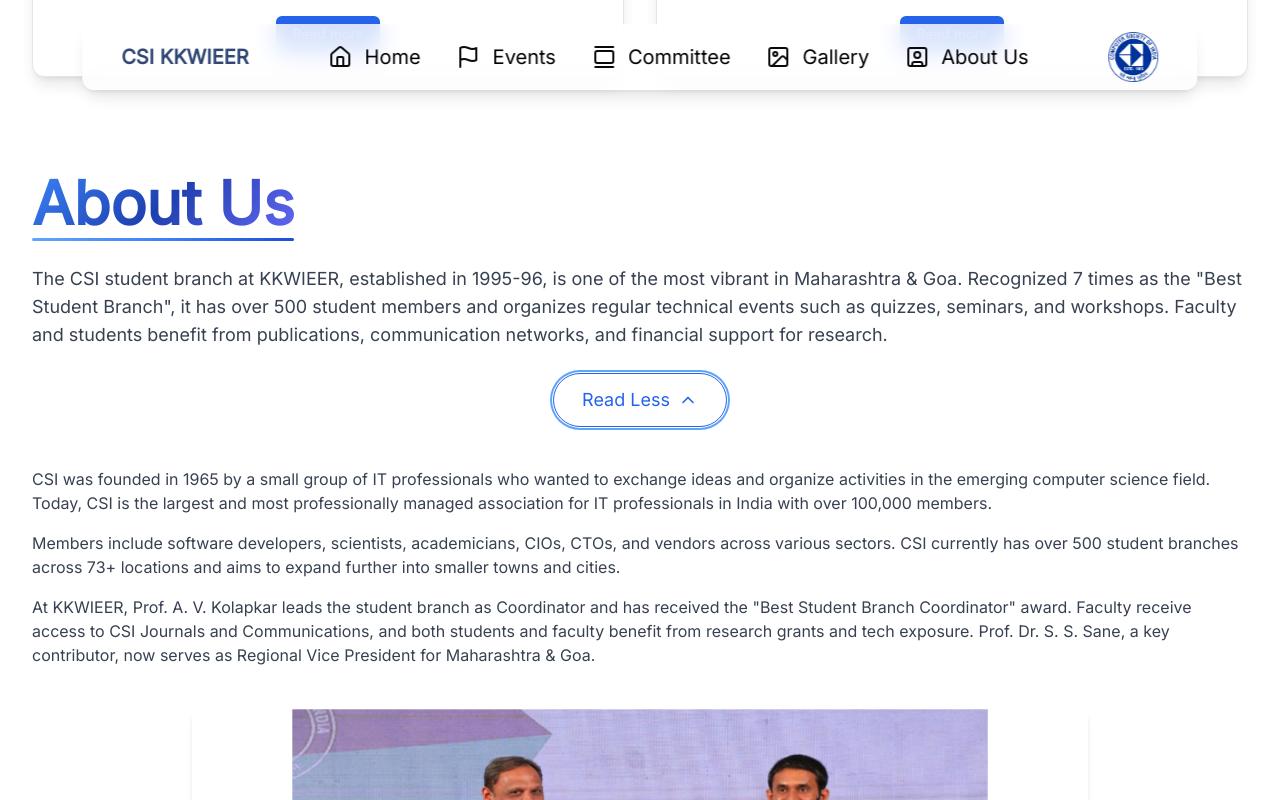
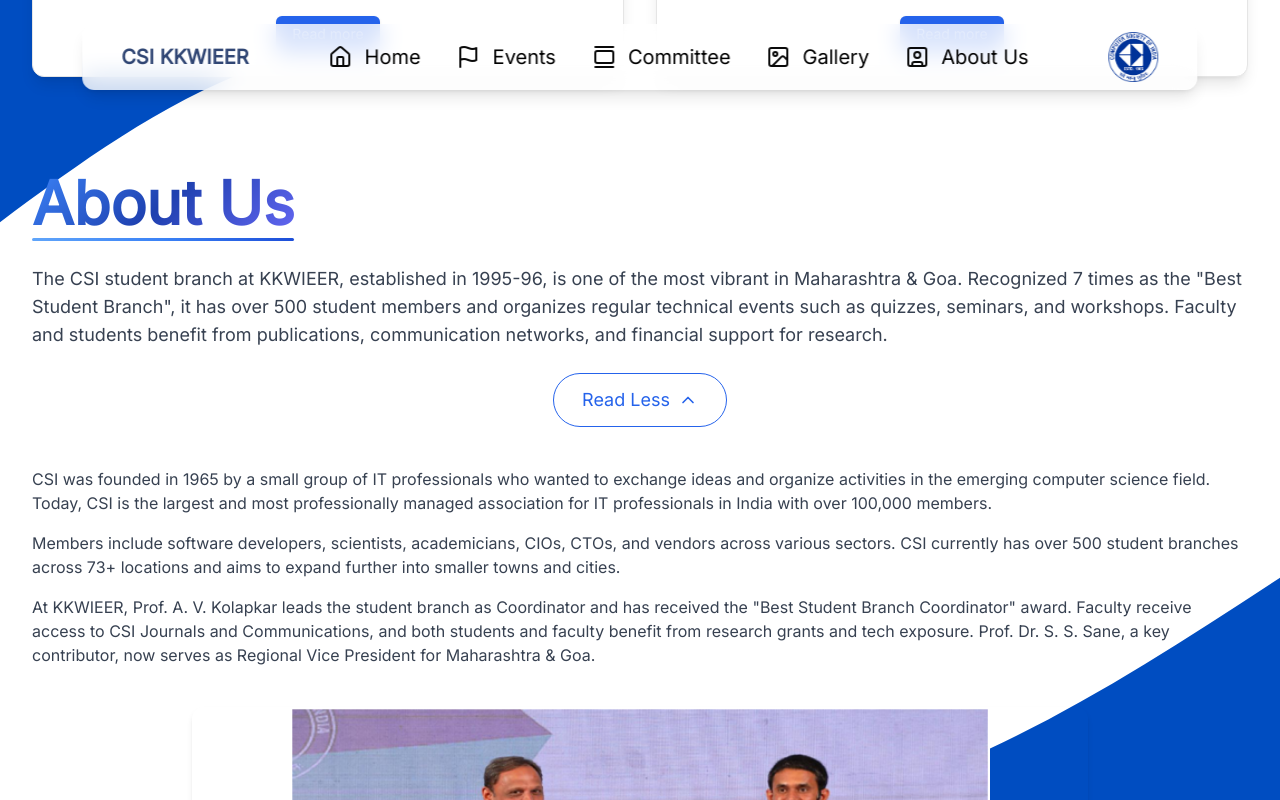
Before and after one commit to Sarthak2477/CSI-KKWIEER, a React (Vite) app: page / in a window 1280 px wide. Both pictures are taken after a click on the button "Read More". Shown: the part 1155-1955 px from the top of the page. Built offline with nearby package versions, Linux system fonts and the light colour scheme.

Commit message:
backgroubn and some design changes

```diff
--- a/src/screens/Home/Home.tsx
+++ b/src/screens/Home/Home.tsx
@@ -65,12 +65,45 @@ export const Home = (): JSX.Element => {
 
   return (
     <div className="relative w-full min-h-screen overflow-hidden">
-      {/* DarkVeil Background */}
-      <div className="absolute inset-0 -z-10">
+      {/* Tech-inspired SVG Background */}
+      <div className="fixed inset-0 w-full h-full z-0">
+  <svg
+    id="visual"
+    viewBox="0 0 540 960"
+    preserveAspectRatio="xMidYMid slice"
+    xmlns="http://www.w3.org/2000/svg"
+    className="w-full h-full"
+  >
+    <rect x="0" y="0" width="540" height="960" fill="#ffffff"></rect>
+    <defs>
+      <linearGradient id="grad1_0" x1="0%" y1="100%" x2="100%" y2="0%">
+        <stop offset="30%" stopColor="#ffffff" stopOpacity="1"></stop>
+        <stop offset="70%" stopColor="#ffffff" stopOpacity="1"></stop>
+      </linearGradient>
+    </defs>
+    <defs>
+      <linearGradient id="grad2_0" x1="0%" y1="100%" x2="100%" y2="0%">
+        <stop offset="30%" stopColor="#ffffff" stopOpacity="1"></stop>
+        <stop offset="70%" stopColor="#ffffff" stopOpacity="1"></stop>
+      </linearGradient>
+    </defs>
+    <g transform="translate(540, 960)">
+      <path
+        d="M-405 0C-400.3 -53.5 -395.7 -107 -374.2 -155C-352.7 -203 -314.3 -245.4 -271.5 -271.5C-228.7 -297.7 -181.5 -307.5 -135.5 -327.1C-89.5 -346.6 -44.7 -375.8 0 -405L0 0Z"
+        fill="#004dc1"
+      ></path>
+    </g>
+    <g transform="translate(0, 0)">
+      <path
+        d="M405 0C361.1 36.1 317.3 72.3 304.9 126.3C292.5 180.3 311.5 252.1 286.4 286.4C261.3 320.6 192.1 317.2 137 330.7C81.9 344.3 41 374.6 0 405L0 0Z"
+        fill="#004dc1"
+      ></path>
+    </g>
+  </svg>
+</div>
 
-      </div>
 
-      <div className="flex flex-col items-center w-full min-h-screen bg-cover bg-center bg-no-repeat">
+      <div className="flex flex-col items-center w-full min-h-screen bg-transparent relative z-10">
         <div className="overflow-hidden w-full relative">
           <div className="relative w-full">
             <Navbar />
@@ -122,7 +155,6 @@ export const Home = (): JSX.Element => {
 
               <EventsCarousel />
 
-
               <Gallery />
 
               <div className="w-full min-h-[400px] sm:min-h-[500px] lg:min-h-[666px] bg-[#1e1e1e]">
--- a/src/screens/Home/sections/AboutUsSection/AboutUs.tsx
+++ b/src/screens/Home/sections/AboutUsSection/AboutUs.tsx
@@ -43,8 +43,7 @@ export const AboutUs = () => {
           className="group relative inline-flex items-center gap-2 px-4 sm:px-5 md:px-7 py-2 sm:py-3
                bg-white text-blue-600 font-medium rounded-full border border-blue-600
                transition-all duration-300 ease-out
-               hover:bg-blue-600 hover:text-white
-               focus:outline-none focus:ring-2 focus:ring-blue-400 focus:ring-offset-1"
+               hover:bg-blue-600 hover:text-white"
         >
           <span className="text-sm sm:text-base md:text-lg">
             {expanded ? "Read Less" : "Read More"}
@@ -127,19 +126,17 @@ export const AboutUs = () => {
               </p>
             </div>
           </div>
-        </div>
+
           {/* Activity Reports Section with Dropdown */}
           <div className="mt-8 sm:mt-12 md:mt-16">
-          <div className="flex flex-col sm:flex-row sm:items-center sm:justify-between mb-6 sm:mb-8">
-
+            <div className="flex justify-center mb-6 sm:mb-8">
               <button
                 onClick={() => setActivityReportsExpanded(!activityReportsExpanded)}
                 className="group relative inline-flex items-center gap-2 px-4 sm:px-6 py-2 sm:py-3
-                  bg-white text-blue-600 font-medium rounded-full border border-blue-600
+                bg-white text-blue-600 font-medium rounded-full
                 transition-all duration-300 ease-out
-                  hover:bg-blue-600 hover:text-white
-                  focus:outline-none focus:ring-2 focus:ring-blue-400 focus:ring-offset-1
-                  self-center sm:self-auto min-w-[220px] justify-center"
+                focus:outline-none
+                min-w-[220px] justify-center"
               >
                 <FileText className="w-4 h-4" />
                 <span className="text-sm sm:text-base">
@@ -152,6 +149,7 @@ export const AboutUs = () => {
                     <ChevronDown className="w-4 h-4" />
                   )}
                 </div>
+         <span className="absolute left-0 -bottom-2 w-full h-[2px] sm:h-[3px] bg-gradient-to-r from-blue-400 via-blue-500 to-blue-700 rounded-full"></span>
               </button>
             </div>
 
@@ -200,20 +198,18 @@ export const AboutUs = () => {
 
           {/* CSI Committee Lists Section with Dropdown */}
           <div className="mt-8 sm:mt-12 md:mt-16">
-          <div className="flex flex-col sm:flex-row sm:items-center sm:justify-between mb-6 sm:mb-8">
-
+            <div className="flex justify-center mb-6 sm:mb-8">
               <button
                 onClick={() => setCommitteeListsExpanded(!committeeListsExpanded)}
                 className="group relative inline-flex items-center gap-2 px-4 sm:px-6 py-2 sm:py-3
-       bg-white text-blue-600 font-medium rounded-full border border-blue-600
+                bg-white text-blue-600 font-medium rounded-full
                 transition-all duration-300 ease-out
-       hover:bg-blue-600 hover:text-white
-       focus:outline-none focus:ring-2 focus:ring-blue-400 focus:ring-offset-1
-       self-center sm:self-auto min-w-[220px] justify-center"
+                focus:outline-none
+                min-w-[220px] justify-center"
               >
                 <Users className="w-4 h-4" />
                 <span className="text-sm sm:text-base">
-                {committeeListsExpanded ? "Hide Lists" : "View Lists"}
+                  {committeeListsExpanded ? "Hide Committee Lists" : "View Committee Lists"}
                 </span>
                 <div className="transition-transform duration-300 ease-out group-hover:translate-y-[-1px]">
                   {committeeListsExpanded ? (
@@ -222,6 +218,8 @@ export const AboutUs = () => {
                     <ChevronDown className="w-4 h-4" />
                   )}
                 </div>
+         <span className="absolute left-0 -bottom-2 w-full h-[2px] sm:h-[3px] bg-gradient-to-r from-blue-400 via-blue-500 to-blue-700 rounded-full"></span>
+
               </button>
             </div>
 
@@ -251,15 +249,6 @@ export const AboutUs = () => {
                           <p className="text-xs sm:text-sm text-gray-600">{committee.year}</p>
                         </div>
                       </div>
-                    <div className="bg-red-500 rounded-lg p-2">
-                      <svg
-                        className="w-4 h-4 sm:w-5 sm:h-5 text-white"
-                        fill="currentColor"
-                        viewBox="0 0 20 20"
-                      >
-                        <path d="M4 4a2 2 0 012-2h8a2 2 0 012 2v12a2 2 0 01-2 2H6a2 2 0 01-2-2V4zm2 0v12h8V4H6z" />
-                      </svg>
-                    </div>
                     </div>
 
                     <a
@@ -277,8 +266,7 @@ export const AboutUs = () => {
             </div>
           </div>
         </div>
-
-
+      </div>
 
       {/* Statistics Grid - Enhanced Mobile Responsiveness */}
       <div className="mt-8 sm:mt-10 md:mt-12 grid grid-cols-1 sm:grid-cols-2 lg:grid-cols-5 lg:grid-rows-5 gap-3 sm:gap-4 lg:gap-6 min-h-[300px] sm:min-h-[400px] md:min-h-[500px] lg:min-h-[600px]">
```
Lines whose indentation alone changed are shown as unchanged.
